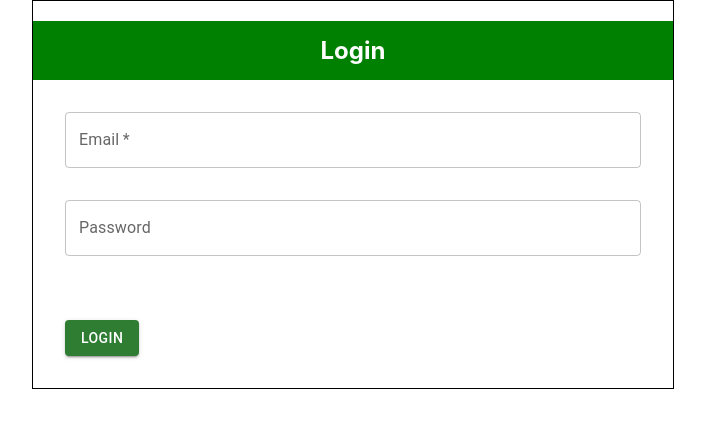
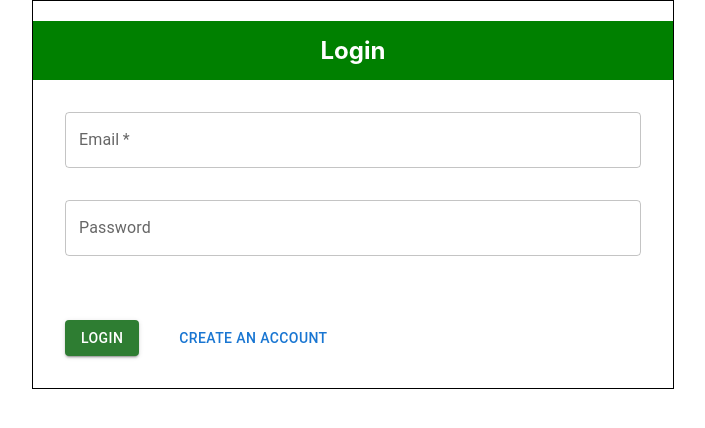
Before and after one commit to Bullbotbam/farm-go, a React (Create React App) app in the folder client/: page / in a window 1280 px wide. Shown: the top 428 px of the page, without its empty margins (287-992 px from the left). Built offline with nearby package versions, Linux system fonts and the light colour scheme.

Commit message:
adding modal/works

```diff
--- a/client/package.json
+++ b/client/package.json
@@ -8,6 +8,7 @@
 		"@emotion/react": "^11.4.1",
 		"@emotion/styled": "^11.3.0",
 		"@material-ui/core": "^4.12.3",
+		"@mui/icons-material": "^5.0.3",
 		"@mui/material": "^5.0.2",
 		"@stripe/stripe-js": "^1.19.0",
 		"@testing-library/jest-dom": "^4.2.4",
--- a/client/src/components/login/index.js
+++ b/client/src/components/login/index.js
@@ -1,38 +1,69 @@
-import React, {useState} from "react";
+import React, { useState } from "react";
 import TextField from "@mui/material/TextField";
 import { Stack, Button } from "@mui/material";
-import Modal from 'react-modal';
-
-
-
-
+import Modal from "react-modal";
+import SignUp from "../Sing-up";
+import CloseIcon from "@mui/icons-material/Close";
 
 function Login() {
-  const [userData, setUserData] = useState({ email: "", password: ''});
+  const customStyles = {
+    content: {
+      top: "50%",
+      left: "50%",
+      padding: "50px 50px",
+      marginRight: "-50%",
+      transform: "translate(-50%, -50%)",
 
+    },
+  };
+
+  const [userData, setUserData] = useState({ email: "", password: "" });
   const [modalIsOpen, setIsOpen] = React.useState(false);
 
+  const handleInputChange = (event) => {
+    const { name, value } = event.target;
+    setUserData({ ...userData, [name]: value });
+  };
 
-  const handleInputChange = (event) => {
-    const {name, value } = event.target;
-    setUserData({ ...userData, [name]: value })
-  }
-
-//sign up modal
+  //sign up modal
   function openModal() {
     setIsOpen(true);
   }
 
+  function closeModal() {
+    setIsOpen(false);
+  }
   // setUserData({
   //   username: "",
   //   email: "",
   //   password: ""
   // })
 
-   return (
+  return (
     <React.Fragment>
-      <form className="root" style={{ border: "solid",  borderWidth: "1px 1px",
-  maxWidth: "50%", margin: "0 auto"}}>
+      <Modal
+        fluid
+        isOpen={modalIsOpen}
+        onRequestClose={closeModal}
+        style={customStyles}
+        contentLabel="signUp Modal"
+      >
+        <CloseIcon onClick={closeModal} />
+
+        <div>
+          <SignUp handleModalClose={() => setIsOpen(false)} />
+        </div>
+      </Modal>
+
+      <form
+        className="root"
+        style={{
+          border: "solid",
+          borderWidth: "1px 1px",
+          maxWidth: "50%",
+          margin: "0 auto",
+        }}
+      >
         <h2
           style={{
             color: "white",
@@ -50,7 +81,7 @@ function Login() {
           onChange={handleInputChange}
           value={userData.email}
           required
-          style={{ margin: "5%",display:"grid"}}
+          style={{ margin: "5%", display: "grid" }}
         />
 
         <TextField
@@ -59,13 +90,17 @@ function Login() {
           variant="outlined"
           onChange={handleInputChange}
           value={userData.password}
-          style={{ margin: "5%", display:"grid"}}
+          style={{ margin: "5%", display: "grid" }}
         />
-        <Stack direction="row" >
-          <Button variant="contained" color="success" style={{ margin: "5%", alignSelf: "center", display:"grid"}} >
+        <Stack direction="row">
+          <Button
+            variant="contained"
+            color="success"
+            style={{ margin: "5%", alignSelf: "center", display: "grid" }}
+          >
             Login
           </Button>
-
+          <Button onClick={openModal}>Create an account</Button>
         </Stack>
       </form>
     </React.Fragment>
--- a/client/src/components/sing-up/index.js
+++ b/client/src/components/sing-up/index.js
@@ -11,12 +11,18 @@ function SignUp() {
             Register</h2>
           <TextField
           id="outlined-basic"
-          label="Email"
+          label="Username"
           variant="outlined"
           style={{ margin: "5%", display:"grid"}}
         />
 
         <TextField
+          id="outlined-basic"
+          label="Email"
+          variant="outlined"
+          style={{ margin: "5%", display:"grid"}}
+        />
+         <TextField
           id="outlined-basic"
           label="Password"
           variant="outlined"
```
Also changed, not shown: 1 other file (tests, documents, lock files or other folders).
